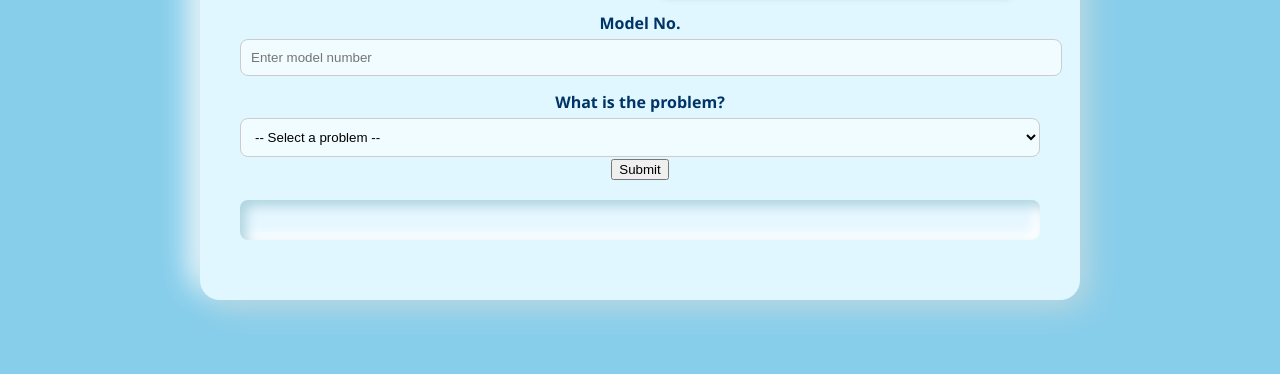
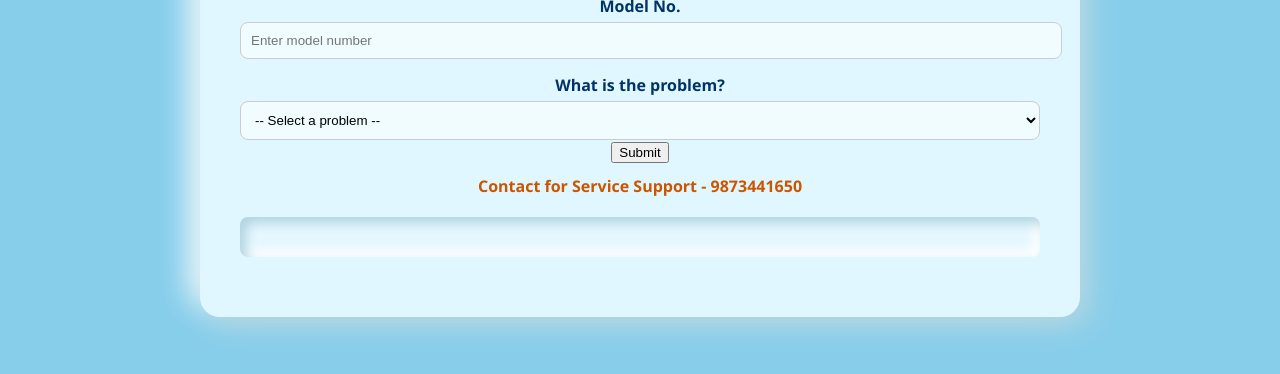
Before and after one commit to kartikvimal7801-byte/pumpselector, a plain HTML site: page Wealthness.html in a window 1280 px wide. Shown: the part 414-788 px from the top of the page. Drawn offline with Linux system fonts and the light colour scheme.

Commit message:
Update Wealthness.html

```diff
--- a/Wealthness.html
+++ b/Wealthness.html
@@ -89,6 +89,9 @@
 
       <button type="submit">Submit</button>
     </form>
+    <div style="text-align:center; margin: 12px 0 0; color:#cc5500; font-weight:bold;">
+      Contact for Service Support - 9873441650
+    </div>
 
     <div id="solutionBox" style="margin-top:20px;"></div>
     <div id="resultBox" style="margin-top:20px;"></div>
```
